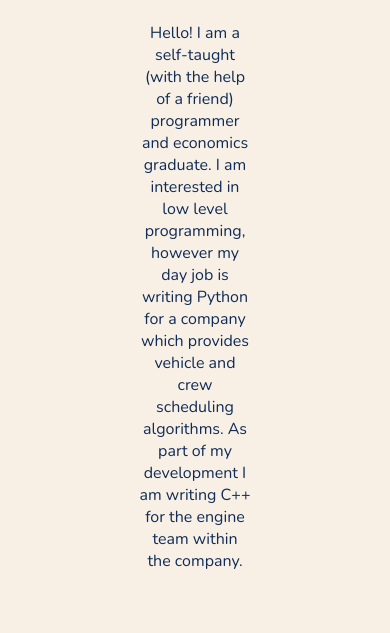
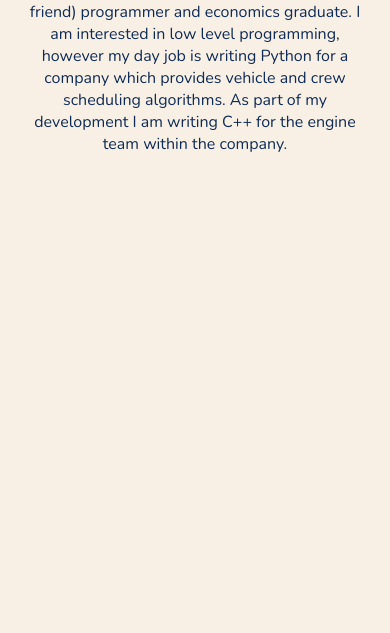
Before and after one commit to alexanderl0ng/alexanderl0ng.github.io, a plain HTML site: page about.html in a window 390 px wide. Shown: the part 211-844 px from the top of the page. Drawn offline with nearby package versions, Linux system fonts and the light colour scheme.

Commit message:
Adding about.css for specific widths

```diff
--- a/about.html
+++ b/about.html
@@ -6,6 +6,7 @@
 
 
 	<link rel="stylesheet" href="/css/all.css">
+	<link rel="stylesheet" href="/css/about.css">
 	<link rel="icon" type="image/x-icon" href="/favicon.ico">
 
 	<link rel="preconnect" href="https://fonts.googleapis.com">
@@ -24,7 +25,7 @@
 
 	</nav>
 
-	<div class="page-content" style="width: 30%">
+	<div class="page-content">
 		<h1>ABOUT ME</h1>
 		<p>Hello! I am a self-taught (with the help of a friend) programmer and economics graduate. I am interested in low level programming, however my day job is writing Python for a company which provides vehicle and crew scheduling algorithms. As part of my development I am writing C++ for the engine team within the company.</p>
 	</div>
--- /dev/null
+++ b/css/about.css
@@ -0,0 +1,17 @@
+.page-content {
+	display: 					flex;
+	flex-direction:				column;
+	align-items:				center;
+	justify-content:			center;
+	margin:						80px auto 0 auto;
+	width:						30%;
+}
+
+@media (max-width: 768px) {
+	.page-content {
+		width: 					95%;
+		margin-top:				20px;
+		margin-bottom: 			0;
+
+	}
+}
```
